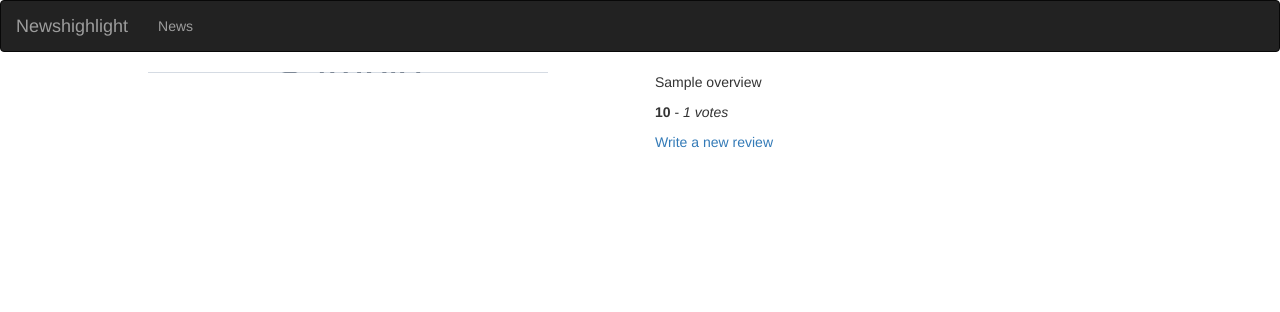
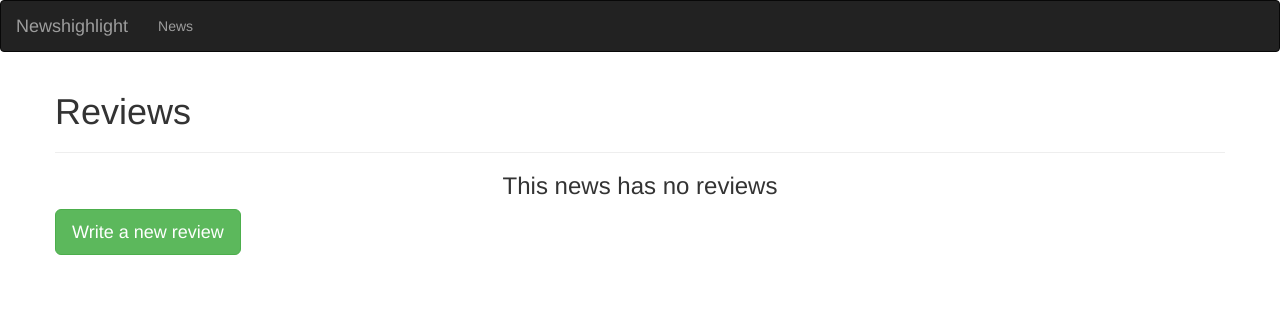
Before and after one commit to vanmo9/-News-Highlight, a Python web app: template app/templates/news.html in a window 1280 px wide. Shown: the top 312 px of the page. Run offline with Jinja, Linux system fonts and the light colour scheme; the template is opened without the code that fills it: most values are stand-ins (such as "Sample title", 1, 10 or a date in 2020); grey boxes marked "Sample" are stand-in pictures; some libraries are stand-ins or nearby versions.

Commit message:
add initpy

```diff
--- a/app/templates/macros.html
+++ b/app/templates/macros.html
@@ -12,3 +12,12 @@
     {% endfor %}
 
 {% endmacro %}
+<!-- Displaying reviews macro -->
+{% macro displayReviews(review_list) %}
+    {% for review in review_list %}
+    <div class="col-xs-12 col-sm-4 col-md-4 col-lg-4 review-card">
+        <h2> {{ review.title}} </h2>
+        <p> {{ review.review | truncate(30) }}</p>
+    </div>
+    {% endfor %}
+{% endmacro %}
--- a/app/templates/news.html
+++ b/app/templates/news.html
@@ -1,3 +1,5 @@
+{% import 'macros.html' as macro%}
+
 {% extends 'base.html'%}
 <!-- Content block -->
 {% block content %}
@@ -5,16 +7,19 @@
 
     <!-- Poster background -->
     <div class="row">
-        <div class="col-xs-6 col-sm-6 col-md-6 col-lg-6 posterPath" style="background: url({{news.poster}}) no-repeat center center">
-        </div>
 
-        <div class="col-xs-6 col-sm-6 col-md-6 col-lg-6 news-details">
-          <p class="overview"> {{ news.overview }}</p>
+        <h1>Reviews</h1>
+        <hr>
 
-            <p class="ratings"> <b> {{ news.vote_average }}</b> - <i>{{ news.vote_count}} votes </i> </p>
-            <a class="ratings" href="/news/review/new/{{news.id}}"> Write a new review</a>
+        {% if reviews %}
+            {{macro.displayReviews(reviews)}}
 
-        </div>
+        {% else%}
+            <h3 class="text-center">This news has no reviews </h3>
+
+            <a class="btn btn-success btn-lg text-center" href="/news/review/new/{{news.id}}"> Write a new review</a>
+        {% endif %}
+
     </div>
 
 </div>
--- a/app/views.py
+++ b/app/views.py
@@ -40,8 +40,10 @@ def news(id):
 
     news = get_news(id)
     title = f'{news.title}'
+    review = Review.get_reviews(movie.id)
 
-    return render_template('news.html', title = title, news = news)
+
+    return render_template('news.html', title = title, news = news, reviews = review)
 
 
 @app.route('/search/<news_name>')
```
Also changed, not shown: app/__init__.py (+11 -10 lines), app/config.py (deleted, +0 -27 lines), config.py (added, +20 -0 lines).
